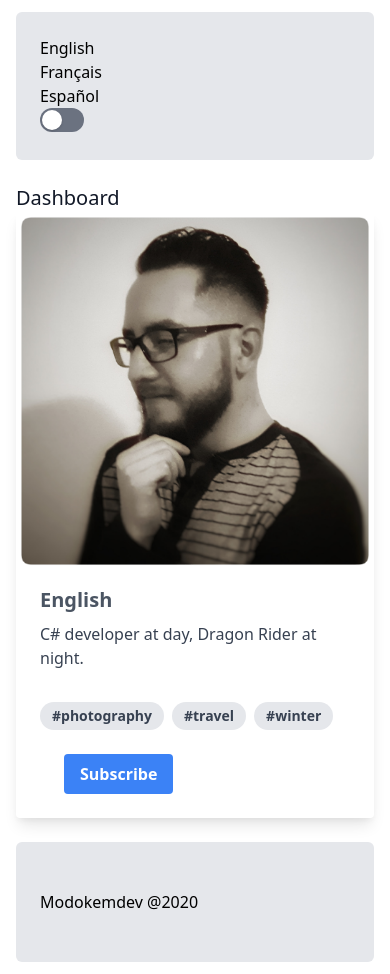
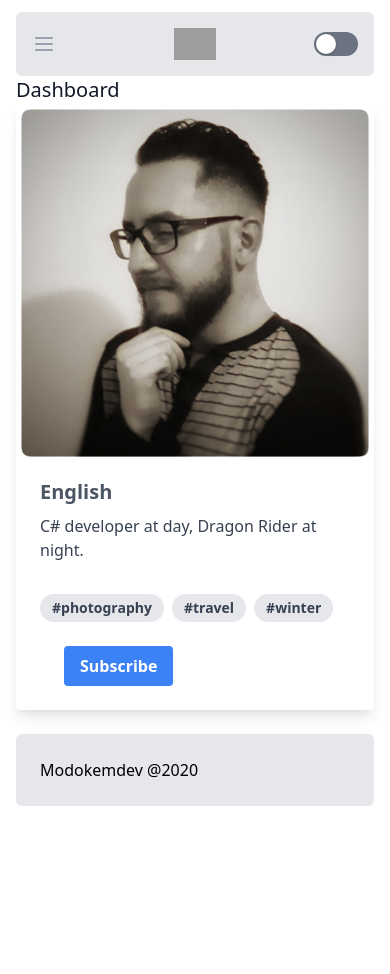
Before and after one commit to marcoandre1/marcoandre1.github.io, a React (Create React App) app: page / in a window 390 px wide. After the commit the page ends 844 px from the top, so only its background shows below. Built offline with nearby package versions, Linux system fonts and the light colour scheme; grey boxes are pictures that could not be loaded.

Commit message:
Add Mobile Menu Button

```diff
--- a/src/App.js
+++ b/src/App.js
@@ -22,9 +22,17 @@
     super();
     this.state = {
       isDarkMode: document.querySelector("html").classList.contains("dark"),
+      isMenuOpen: false,
     };
     // Binding method
     this.onDarkModeToggle = this.onDarkModeToggle.bind(this);
+    this.onMobileMenuClick = this.onMobileMenuClick.bind(this);
+  }
+
+  onMobileMenuClick() {
+    this.setState({
+      isMenuOpen: !this.state.isMenuOpen,
+    });
   }
 
   onDarkModeToggle() {
@@ -52,6 +60,8 @@
                 <ConnectedNavigation
                   isDarkMode={this.state.isDarkMode}
                   onDarkModeToggle={this.onDarkModeToggle}
+                  isMenuOpen={this.state.isMenuOpen}
+                  onMobileMenuClick={this.onMobileMenuClick}
                 />
               </header>
               <main>
--- a/src/components/Footer.jsx
+++ b/src/components/Footer.jsx
@@ -2,7 +2,7 @@
 import React from "react";
 
 const Footer = () => (
-  <div className="bg-gray-200 dark:bg-gray-800 text-black dark:text-gray-300 rounded-md mt-6 p-6 pt-12 pb-12">
+  <div className="bg-gray-200 dark:bg-gray-800 text-black dark:text-gray-300 rounded-md mt-6 p-6">
     Modokemdev @2020
   </div>
 );
--- /dev/null
+++ b/src/components/MobileMenuButton.jsx
@@ -0,0 +1,47 @@
+import React from "react";
+
+const MobileMenuButton = ({ isMenuOpen, onMobileMenuClick }) => {
+  return (
+    <div className="absolute inset-y-0 left-0 flex items-center sm:hidden">
+      <button
+        onClick={onMobileMenuClick}
+        className="inline-flex items-center justify-center p-2 rounded-md text-gray-400 hover:text-white hover:bg-gray-700 focus:outline-none focus:ring-2 focus:ring-inset focus:ring-white"
+        aria-expanded="false"
+      >
+        <span className="sr-only">Open main menu</span>
+        <svg
+          className={`${isMenuOpen ? "hidden" : "block"} w-6 h-6`}
+          fill="none"
+          stroke="currentColor"
+          viewBox="0 0 24 24"
+          xmlns="http://www.w3.org/2000/svg"
+          aria-hidden="true"
+        >
+          <path
+            strokeLinecap="round"
+            strokeLinejoin="round"
+            strokeWidth={2}
+            d="M4 6h16M4 12h16M4 18h16"
+          />
+        </svg>
+        <svg
+          className={`${isMenuOpen ? "block" : "hidden"} w-6 h-6`}
+          fill="none"
+          stroke="currentColor"
+          viewBox="0 0 24 24"
+          xmlns="http://www.w3.org/2000/svg"
+          aria-hidden="true"
+        >
+          <path
+            strokeLinecap="round"
+            strokeLinejoin="round"
+            strokeWidth={2}
+            d="M6 18L18 6M6 6l12 12"
+          />
+        </svg>
+      </button>
+    </div>
+  );
+};
+
+export default MobileMenuButton;
--- a/src/components/Navigation.jsx
+++ b/src/components/Navigation.jsx
@@ -1,27 +1,69 @@
 import React from "react";
 import { connect } from "react-redux";
 import { Link } from "react-router-dom";
+import MobileMenuButton from "./MobileMenuButton";
 import DarkModeButton from "./DarkModeButton";
 
-const Navigation = ({ languages, isDarkMode, onDarkModeToggle }) => (
-  <nav className="flex items-center justify-between flex-wrap bg-gray-200 dark:bg-gray-800 mb-6 p-6 rounded-md">
-    <div className="w-full block flex-grow">
-      <div className="md:flex-grow">
+const Navigation = ({
+  languages,
+  isMenuOpen,
+  onMobileMenuClick,
+  isDarkMode,
+  onDarkModeToggle,
+}) => (
+  <nav className="bg-gray-200 dark:bg-gray-800 rounded-md">
+    <div className="max-w-7xl mx-auto px-2 sm:px-6 lg:px-8">
+      <div className="relative flex items-center justify-between h-16">
+        <MobileMenuButton
+          isMenuOpen={isMenuOpen}
+          onMobileMenuClick={onMobileMenuClick}
+        />
+        <div className="flex-1 flex items-center justify-center sm:items-stretch sm:justify-start">
+          <div className="flex-shrink-0 flex items-center">
+            <img
+              className="block lg:hidden h-8 w-auto"
+              src="https://tailwindui.com/img/logos/workflow-mark-indigo-500.svg"
+              alt="Workflow"
+            />
+            <img
+              className="hidden lg:block h-8 w-auto"
+              src="https://tailwindui.com/img/logos/workflow-logo-indigo-500-mark-white-text.svg"
+              alt="Workflow"
+            />
+          </div>
+          <div className="hidden sm:block sm:ml-6">
+            <div className="flex space-x-4">
               {languages.map((language) => (
                 <Link
                   to={`/${language.id}`}
                   key={language.id}
-            className="block md:inline-block text-black dark:text-gray-300 hover:text-gray-500 dark:hover:text-white mr-4"
+                  className="text-black dark:text-gray-300 hover:text-gray-500 dark:hover:text-white px-3 py-2 rounded-md text-sm font-medium"
                 >
                   {language.name}
                 </Link>
               ))}
-        <div className="block md:inline-block mr-4">
+            </div>
+          </div>
+        </div>
+        <div className="absolute inset-y-0 right-0 flex items-center pr-2 sm:static sm:inset-auto sm:ml-6 sm:pr-0">
           <DarkModeButton
             isDarkMode={isDarkMode}
             onDarkModeToggle={onDarkModeToggle}
           />
         </div>
+      </div>
+    </div>
+    <div className={`${isMenuOpen ? "block" : "hidden"} sm:hidden`}>
+      <div className="px-2 pt-2 pb-3 space-y-1">
+        {languages.map((language) => (
+          <Link
+            to={`/${language.id}`}
+            key={language.id}
+            className="text-black dark:text-gray-300 hover:text-gray-500 dark:hover:text-white px-3 py-2 rounded-md text-base font-medium"
+          >
+            {language.name}
+          </Link>
+        ))}
       </div>
     </div>
   </nav>
```
Lines whose indentation alone changed are shown as unchanged.
